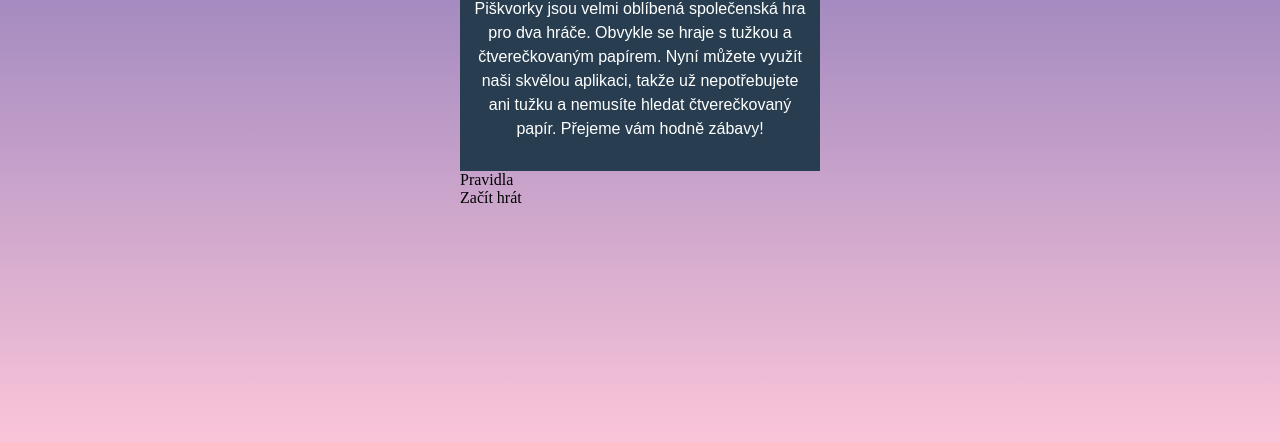
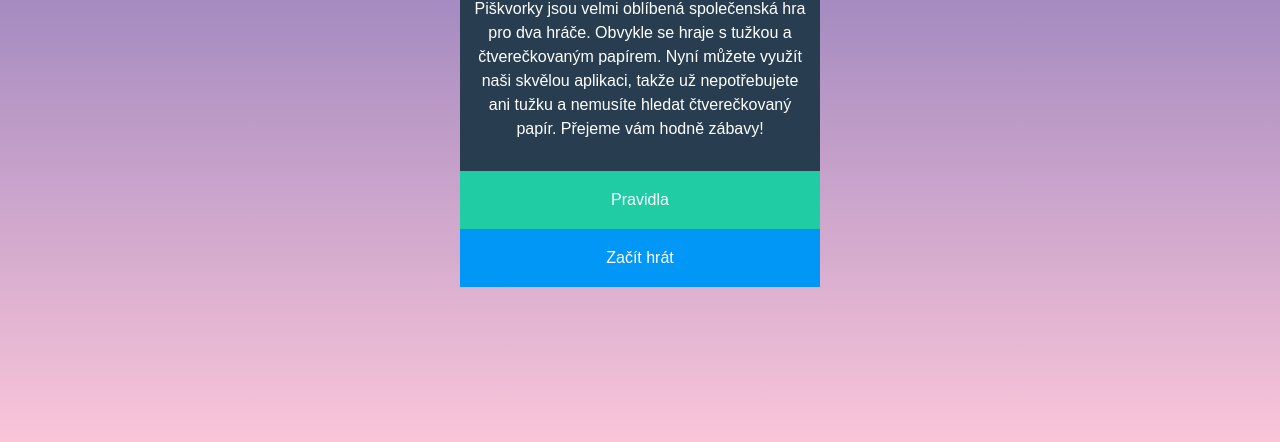
Before and after one commit to janajans/piskvorky, a plain HTML site: page index.html in a window 1280 px wide. Shown: the part 350-792 px from the top of the page. Drawn offline with Linux system fonts and the light colour scheme.

Commit message:
vyrobení tlačítek a odkazů

```diff
--- a/index.html
+++ b/index.html
@@ -17,17 +17,17 @@
       <img class="image" src="uvodni.jpg" alt="obrázek piškvorek" />
       <div class="text">
         <h1>Piškvorky</h1>
-       <p>
-        Piškvorky jsou velmi oblíbená společenská hra pro dva hráče. Obvykle se
-        hraje s tužkou a čtverečkovaným papírem. Nyní můžete využít naši skvělou
-        aplikaci, takže už nepotřebujete ani tužku a nemusíte hledat čtverečkovaný
-        papír. Přejeme vám hodně zábavy!
+        <p>
+          Piškvorky jsou velmi oblíbená společenská hra pro dva hráče. Obvykle
+          se hraje s tužkou a čtverečkovaným papírem. Nyní můžete využít naši
+          skvělou aplikaci, takže už nepotřebujete ani tužku a nemusíte hledat
+          čtverečkovaný papír. Přejeme vám hodně zábavy!
         </p>
       </div>
       <div class="buttons">
         <ul>
-        <li>Pravidla</li>
-        <li>Začít hrát</tt></li>
+          <li class="buttonPravidla"><a href="index.html">Pravidla</a></li>
+          <li class="buttonZacit"><a href="index.html">Začít hrát</a></li>
         </ul>
       </div>
     </div>
--- a/styly.css
+++ b/styly.css
@@ -51,3 +51,25 @@ body {
   padding: 0;
   margin: 0;
 }
+
+.buttons a {
+  color: #ffffff;
+  font-family: sans-serif;
+  text-decoration: none;
+}
+.buttonPravidla a {
+  background-color: #1fcca4;
+  text-align: center;
+  display: inline-block; /*řádkový prvek a převést na řádkově blokový, aby správně fungoval padding nahoře a dole */
+  padding-top: 20px;
+  padding-bottom: 20px;
+  width: 360px;
+}
+.buttonZacit a {
+  background-color: #0197f6;
+  text-align: center;
+  display: inline-block; /*řádkový prvek a převést na řádkově blokový, aby správně fungoval padding nahoře a dole */
+  padding-top: 20px;
+  padding-bottom: 20px;
+  width: 360px;
+}
```
